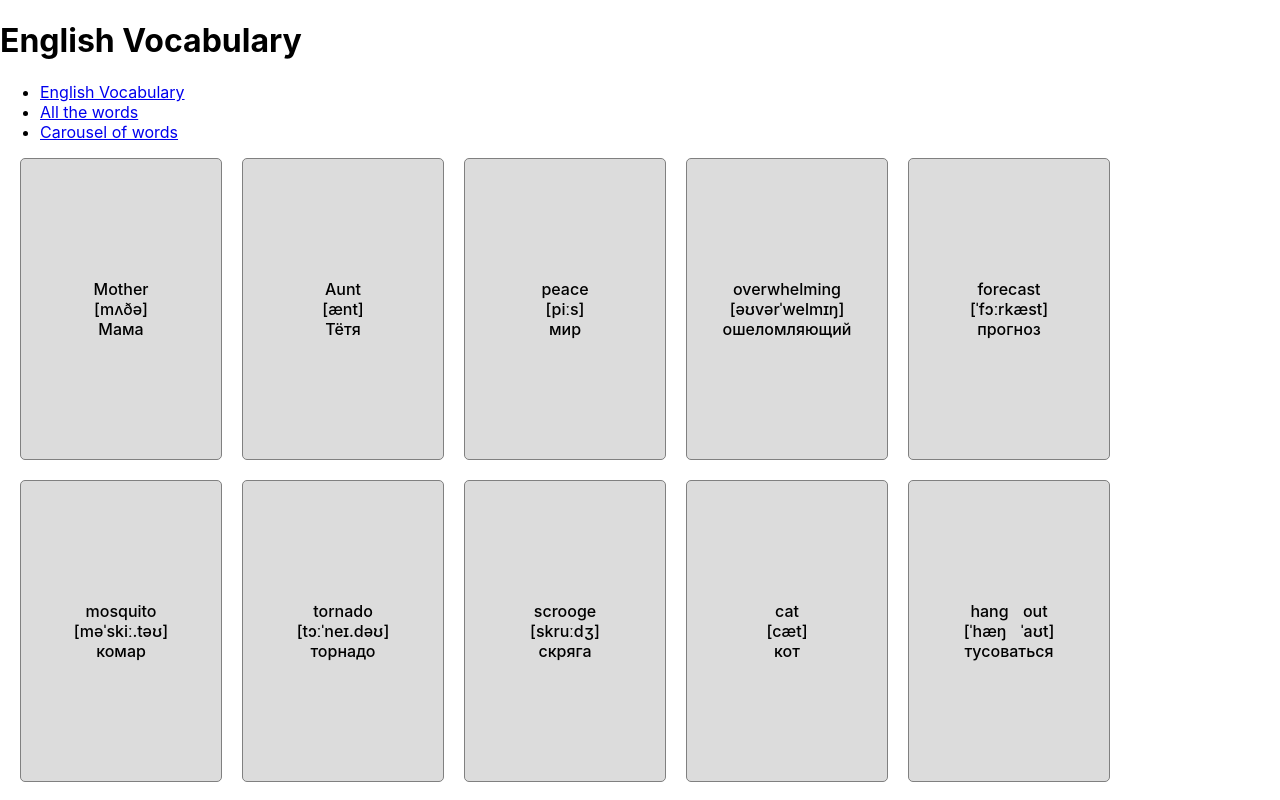
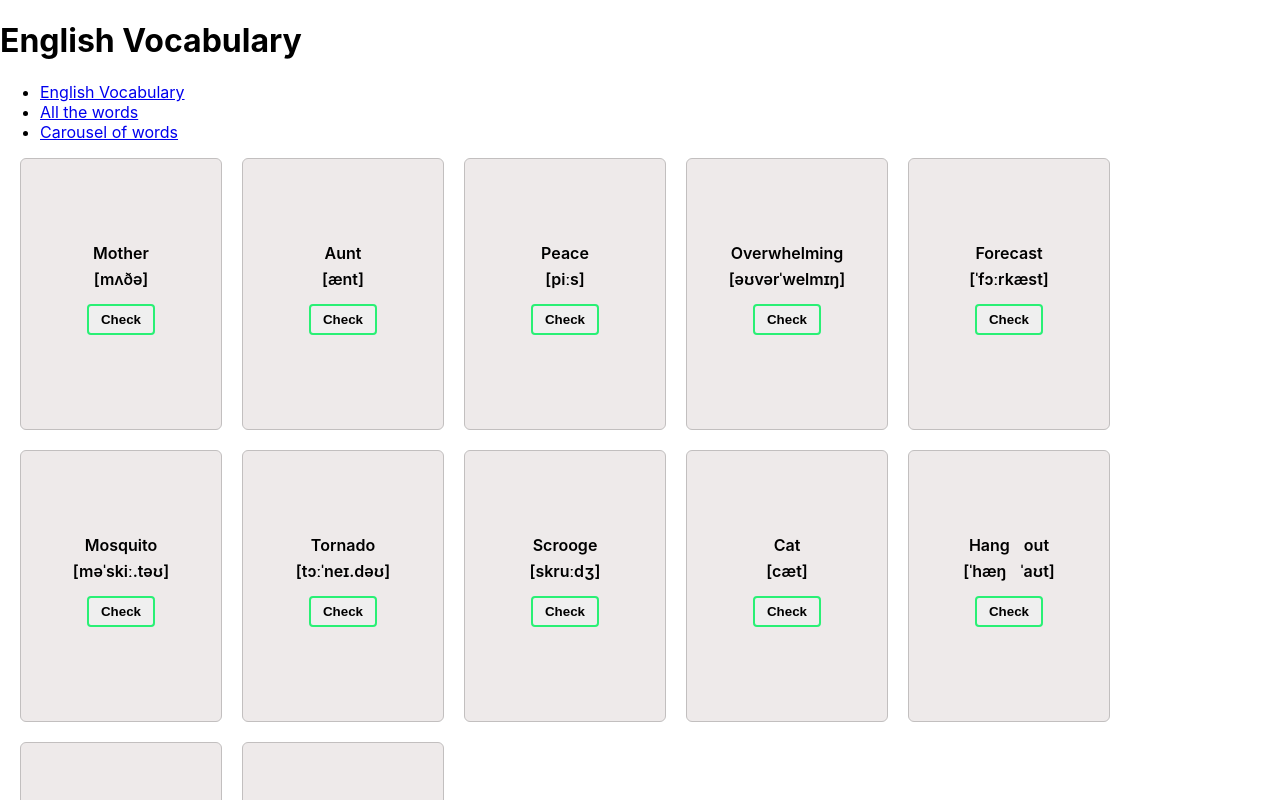
Before and after one commit to dianniii/react-proect, a React (Create React App) app: page / in a window 1280 px wide. Shown: the top 800 px of the page. Built offline with nearby package versions, Linux system fonts and the light colour scheme.

Commit message:
Добавила useState для проверки нажатия кнопки. Для соответствующих кнопок добавила стили

```diff
--- a/src/App.js
+++ b/src/App.js
@@ -1,12 +1,15 @@
 import Header from './components/Layout/Header';
-import MainPage from './components/MainPage/MainPage';
+import WordsCardList from './components/WordsCardList/WordsCardList ';
+import TableWords from './components/TableWords/TableWords'
+
 
 
 function App() {
   return (
     <div className="App">
       <Header />
-      <MainPage />
+      <WordsCardList />
+      <TableWords/>
     </div>
   );
 }
--- a/src/WordData/WordsData.js
+++ b/src/WordData/WordsData.js
@@ -15,70 +15,70 @@ export const WordsData =[
     },
     {
         "id": "3",
-        "english": "peace",
+        "english": "Peace",
         "transcription": "[piːs]",
         "translation": "мир",
         "tags": "",
     },
     {
         "id": "4",
-        "english": "overwhelming",
+        "english": "Overwhelming",
         "transcription": "[əʊvərˈwelmɪŋ]",
         "translation": "ошеломляющий",
         "tags": ""
     },
     {
         "id": "5",
-        "english": "forecast",
+        "english": "Forecast",
         "transcription": "[ˈfɔːrkæst]",
         "translation": "прогноз",
         "tags": ""
     },
     {
         "id": "6",
-        "english": "mosquito",
+        "english": "Mosquito",
         "transcription": "[məˈskiː.təʊ]",
         "translation": "комар",
         "tags": ""
     },
     {
         "id": "7",
-        "english": "tornado",
+        "english": "Tornado",
         "transcription": "[tɔːˈneɪ.dəʊ]",
         "translation": "торнадо",
         "tags": "weather"
     },
     {
         "id": "8",
-        "english": "scrooge",
+        "english": "Scrooge",
         "transcription": "[skruːdʒ]",
         "translation": "скряга",
         "tags": ""
     },
     {
         "id": "9",
-        "english": "cat",
+        "english": "Cat",
         "transcription": "[cæt]",
         "translation": "кот",
         "tags": ""
     },
     {
         "id": "10",
-        "english": "hang out",
+        "english": "Hang out",
         "transcription": "[ˈhæŋ ˈaʊt]",
         "translation": "тусоваться",
         "tags": ""
     },
     {
         "id": "11",
-        "english": "girl",
+        "english": "Girl",
         "transcription": "[ɡɜːrl]",
         "translation": "девочка",
         "tags": ""
     },
     {
         "id": "12",
-        "english": "curious",
+        "english": "Curious",
         "transcription": "[ˈkjʊrɪəs]",
         "translation": "любопытный ",
         "tags": ""
--- a/src/components/Button/Button.jsx
+++ b/src/components/Button/Button.jsx
@@ -2,7 +2,7 @@ import React from "react";
 import styles from './Button.module.css';
 
 const Button = ({ text, type, onClick }) => {
-    return <button onClick={onClick} className={type ==='primary' ? styles.primary : styles.secondary}>{text}</button>;
+    return <button onClick={onClick} className={type ==='close' ? styles.close : styles.check}>{text}</button>;
 };
 
 export default Button;
--- a/src/components/Button/Button.module.css
+++ b/src/components/Button/Button.module.css
@@ -1,13 +1,24 @@
-.primary{
+.check{
+    margin: 12px 0;
     padding: 6px 12px;
     border-radius: 4px;
     border: 2px solid rgb(41, 240, 117);
     cursor: pointer;
+    font-weight: 600;
+}
+.check:hover {
+    background-color:rgb(41, 240, 117);
+    color: white;
 }
 
-.secondary{
+.close{
     padding: 6px 12px;
     border-radius: 4px;
     border: 2px solid rgb(235, 23, 8);
     cursor: pointer;
+    font-weight: 600;
 }
+.close:hover{
+    background-color: rgb(235, 23, 8);
+    color: white;
+}
--- a/src/components/MainPage/MainPage.jsx
+++ /dev/null
@@ -1,16 +0,0 @@
-import React from "react";
-import WordsCardsList from "../WordsCardList/WordsCardList ";
-import TableWords from "../TableWords/TableWords";
-
-
-
-function MainPage () {
-    return(
-        <main>
-            <WordsCardsList/>
-            <TableWords/>
-        </main>
-    )
-}
-
-export default MainPage;
--- a/src/components/WordCard/WordCard.jsx
+++ b/src/components/WordCard/WordCard.jsx
@@ -1,15 +1,32 @@
-import React from "react";
+import React, { useState } from "react";
 import styles from "./WordCard.module.css";
+import Button from "../Button/Button";
 
 const WordCard = ({ info }) => {
-    const { english, transcription, translation} = info;
+    const [isButtonPressed, setIsButtonPressed] = useState(false);
+
+    const { english, transcription, translation } = info;
+
+    const handleButtonClick = () => {
+        setIsButtonPressed((prev) => !prev);
+    };
+
     return (
-        <div className={styles.card}>
-            <div>{english}</div>
-            <div>{transcription}</div>
-            <div>{translation}</div>
+        <div className={styles.cardContent}>
+            <div className={styles.cardDetails}>{english}</div>
+            <div className={styles.cardDetails}>{transcription}</div>
+            {isButtonPressed ? (
+                <div>
+                    <div className={styles.cardDetails}>{translation}</div>
+                    <div className={styles.buttonWrapper}>
+                        <Button type='close' text="Close" onClick={handleButtonClick} />
+                    </div>
+                </div>
+            ) : (
+                <Button type='check' text="Check" onClick={handleButtonClick} />
+            )}
         </div>
-    )
+    );
 };
 
 export default WordCard;
--- a/src/components/WordCard/WordCard.module.css
+++ b/src/components/WordCard/WordCard.module.css
@@ -1,14 +1,27 @@
-.card{
-    border: 1px solid grey;
+.cardContent{
+    border: 1px solid rgb(194, 191, 191);
     width: 200px;
-    height: 300px;
-    border-radius: 5px;
-    background-color: #DCDCDC;
+    height: 270px;
+    border-radius: 6px;
+    background-color: #eeeaea;
     font-weight: 500;
     display: flex;
     flex-direction: column;
     justify-content: center;
     align-items: center;
+    text-align: center;
     word-spacing: 10px;
     cursor: pointer;
 }
+
+.cardDetails{
+    padding: 3px 0;
+    font-weight: 600;
+    font-size: 16px;
+}
+
+.buttonWrapper{
+    display: flex;
+    justify-content: center;
+    margin-top: 12px;
+}
```
